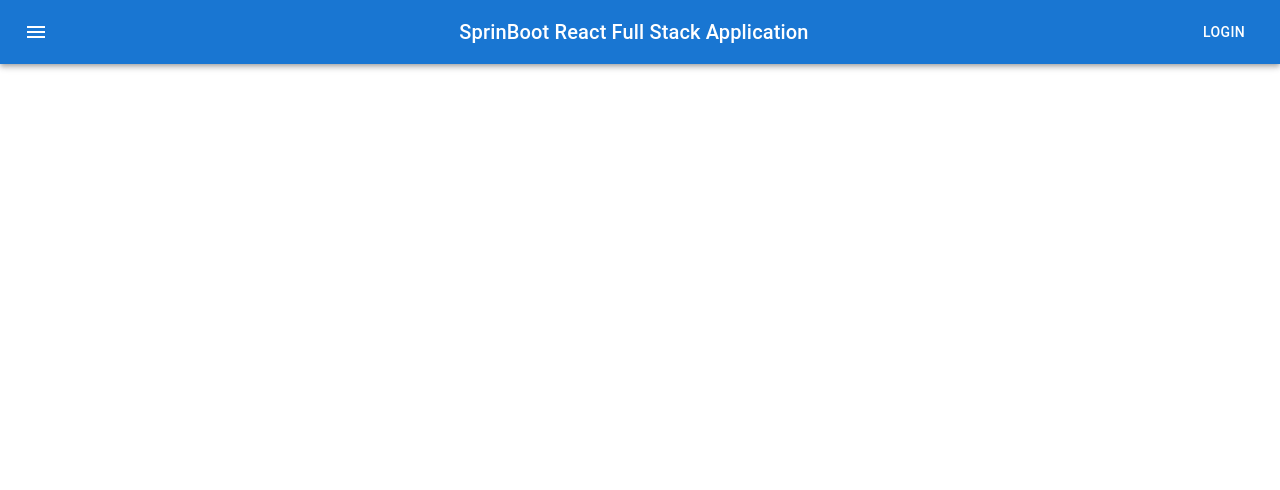
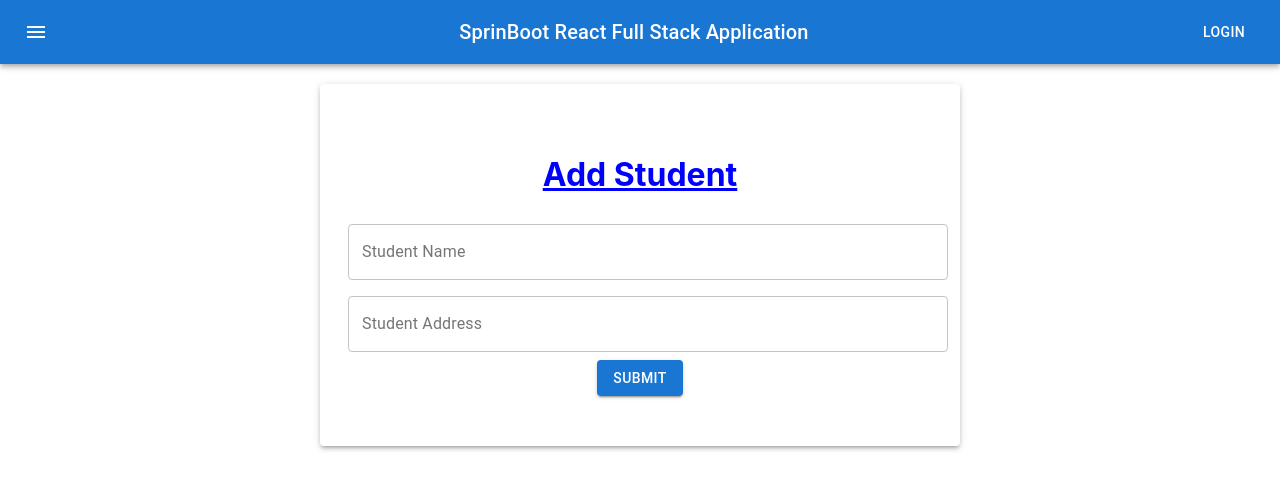
Before and after one commit to tarun6607/Student_Management_Frontend, a React (Create React App) app: page / in a window 1280 px wide. Shown: the top 490 px of the page. Built offline with nearby package versions, Linux system fonts and the light colour scheme.

Commit message:
Second Commit

```diff
--- a/package.json
+++ b/package.json
@@ -5,7 +5,10 @@
   "dependencies": {
     "@emotion/react": "^11.11.3",
     "@emotion/styled": "^11.11.0",
+    "@material-ui/core": "^4.12.4",
+    "@material-ui/styles": "^4.11.5",
     "@mui/icons-material": "^5.15.5",
+    "@mui/lab": "^5.0.0-alpha.161",
     "@mui/material": "^5.15.5",
     "@testing-library/jest-dom": "^5.17.0",
     "@testing-library/react": "^13.4.0",
--- a/src/App.js
+++ b/src/App.js
@@ -1,10 +1,12 @@
 import './App.css';
 import AppBar from './components/Appbar';
+import Student from './components/Student';
 
 function App() {
   return (
     <div className="App">
       <AppBar />
+      <Student />
     </div>
   );
 }
--- a/src/components/Student.js
+++ b/src/components/Student.js
@@ -0,0 +1,55 @@
+import React, { useState } from 'react';
+import { makeStyles } from '@material-ui/core/styles';
+import TextField from '@material-ui/core/TextField';
+import { Container, Paper, Button } from '@mui/material';
+
+const useStyles = makeStyles((theme) => ({
+    root: {
+        '& > *': {
+            margin: theme.spacing(1),
+        },
+    },
+}));
+
+export default function Student() {
+    const paperStyle = { padding: '50px 20px', width: 600, margin: '20px auto' }
+    const [name, setName] = useState('')
+    const [address, setAddress] = useState('')
+    const classes = useStyles();
+
+    const handleClick = (e) => {
+        e.preventDefault()
+        const Student = { name, address }
+        console.log(Student)
+
+        fetch("https://localhost:8080/student/add", {
+            method: "POST",
+            headers: {
+                "Content-Type": "application/json"
+            },
+            body: JSON.stringify(Student)
+        }).then(() => {
+            console.log("New Student added")
+        })
+    }
+
+    return (
+        <Container>
+            <Paper elevation={3} style={paperStyle}>
+                <h1 style={{ color: "blue" }}><u>Add Student</u></h1>
+                <form className={classes.root} noValidate autoComplete="off">
+                    <TextField id="outlined-basic" label="Student Name" variant="outlined" fullWidth
+                        value={name}
+                        onChange={(e) => setName(e.target.value)} />
+                    <TextField id="outlined-basic" label="Student Address" variant="outlined" fullWidth
+                        value={address}
+                        onChange={(e) => setAddress(e.target.value)}
+                    />
+                    <Button variant="contained" onClick={handleClick}>Submit</Button>
+                </form>
+                {name}
+                {address}
+            </Paper>
+        </Container>
+    );
+}
```
Also changed, not shown: 1 other file (tests, documents, lock files or other folders).
